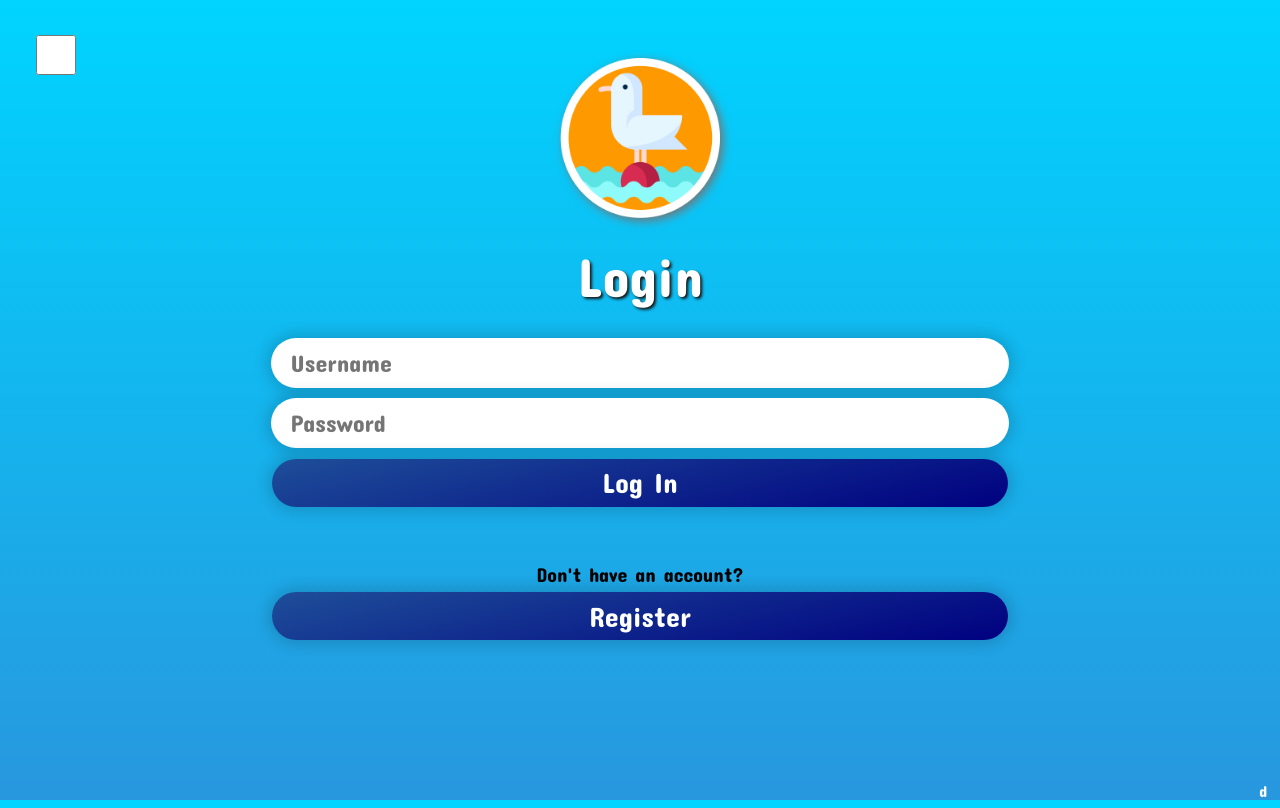
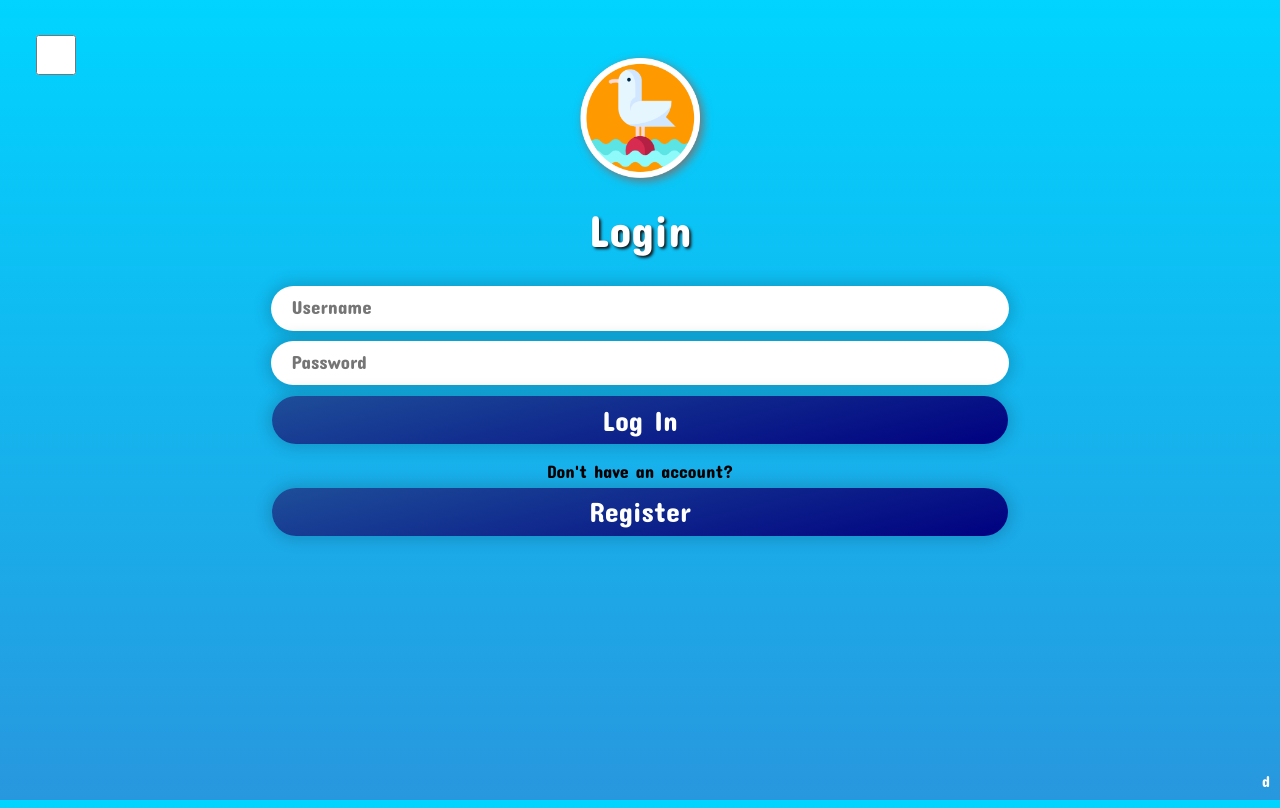
Before and after one commit to achilleasr/SyrosSailWebApp, a Next.js app: page / in a window 1280 px wide. Built offline with nearby package versions, Linux system fonts and the light colour scheme.

Commit message:
More font bug testing

```diff
--- a/pages/index.js
+++ b/pages/index.js
@@ -50,7 +50,7 @@ export default function App() {
           Log In
         </button> */}
         <button
-          className={styles.button}
+          className={checked ? styles.button2 : styles.button}
           type="button"
           onClick={() => router.push("/menu")}
         >
@@ -69,7 +69,7 @@ export default function App() {
           <Link href="/register">Register</Link>
         </div> */}
         <button
-          className={styles.button}
+          className={checked ? styles.button2 : styles.button}
           type="button"
           onClick={() => router.push("/register")}
         >
--- a/styles/Index.module.css
+++ b/styles/Index.module.css
@@ -5,14 +5,14 @@
 
 
 .title {
-  font-size: 55px;
+  font-size: 45px;
   margin: 2%;
   color: white;
   text-shadow: 2px 2px 3px rgb(22, 22, 22);
 }
 
 .title2 {
-  font-size: 55px;
+  font-size: 45px;
   margin: 2%;
   font-family: Arial;
   color: white;
@@ -48,7 +48,6 @@
   transition: font-size 0.1s ease-out 100ms, --myColor1 0.2s, --myColor2 0.2s;
 }
 
-
 .button:hover {
   font-size: 30px;
   cursor: pointer;
@@ -56,24 +55,46 @@
   --myColor2: rgba(30, 82, 164, 1);
 }
 
+.button2 {
+  border: 0px;
+  margin: 6px;
+  height: 3rem;
+  text-align: center;
+  font-size: 26px;
+  border-radius: 100px;
+  font-family: Arial;
+  color: white;
+  background: linear-gradient(347deg, var(--myColor1) 0%, var(--myColor2) 100%);
+  box-shadow: 0 0 15px 4px rgba(0, 0, 0, 0.16);
+  transition: font-size 0.1s ease-out 100ms, --myColor1 0.2s, --myColor2 0.2s;
+}
+
+.button2:hover {
+  font-size: 30px;
+  cursor: pointer;
+  --myColor1: rgba(28, 28, 169, 1);
+  --myColor2: rgba(30, 82, 164, 1);
+}
+
+
+
 .footer {
   position: fixed;
-  bottom: 0;
-  width: 98%;
+  bottom: 10px;
+  right: 10px;
   color: white;
-  text-align: right;
 }
 
 .registerWrapper {
   width: 60%;
-  margin-top: 2rem;
+  margin-top: 0.2rem;
   display: flex;
   flex-direction: column;
 }
 
 .noAccount {
-  font-size: 20px;
-  margin-top: 1.1rem;
+  font-size: 18px;
+  margin-top: 0.4rem;
 }
 
 
@@ -88,7 +109,8 @@
 
 .image {
   margin-top: 4%;
-  height: 160px;
+  height: 120px;
+  width: 120px;
   filter: drop-shadow(3px 3px 5px #747474);
 }
 
@@ -102,23 +124,35 @@ position: fixed;
 }
 
 
-.input1{
+.input1 {
   color: black;
   font-family: "Concert One";
   /* padding: 0px; */
-    padding-left: 20px;
+  /* padding-left: 20px; */
   border: 0px;
   margin: 5px;
-    height: 3rem;
+  height: 0.2rem;
+  padding: 1.3rem;
+  /* vertical-align: middle; */
+  /* vertical-align: text-top; */
+  /* line-height: 3rem; */
   border-radius: 100px;
   font-size: 24px;
   box-shadow: 0 0 15px 4px rgba(0, 0, 0, 0.16);
+  /* border: #747474 solid 3px; */
 
 }
 
 .input1::placeholder {
   font-family: "Concert One";
-  font-size: 24px;
+  font-size: 19px;
+  transform: translate(0,-3px);
+  /* height: 3rem; */
+  /* margin: auto; */
+  /* width:80%; */
+  /* vertical-align: bottom; */
+  /* padding: 0px; */
+  /* border: #747474 solid 3px; */
 }
 
 .input2 {
@@ -133,7 +167,9 @@ position: fixed;
   font-size: 24px;
   box-shadow: 0 0 15px 4px rgba(0, 0, 0, 0.16);
 }
+
 .input2::placeholder {
   font-family: Arial;
-  font-size: 24px;
+  font-size: 19px;
+  vertical-align: middle;
 }
```
Lines whose indentation alone changed are shown as unchanged.
